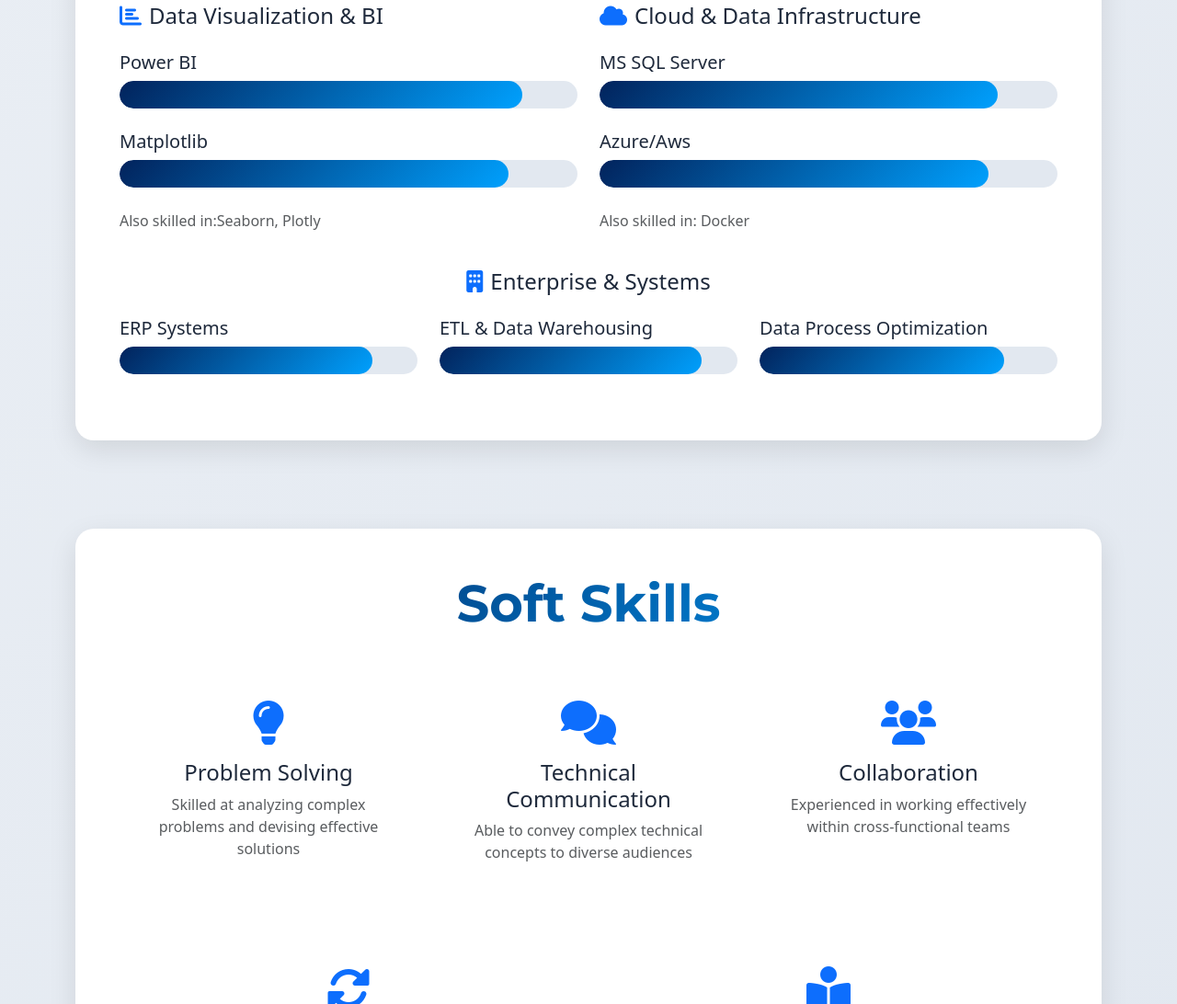
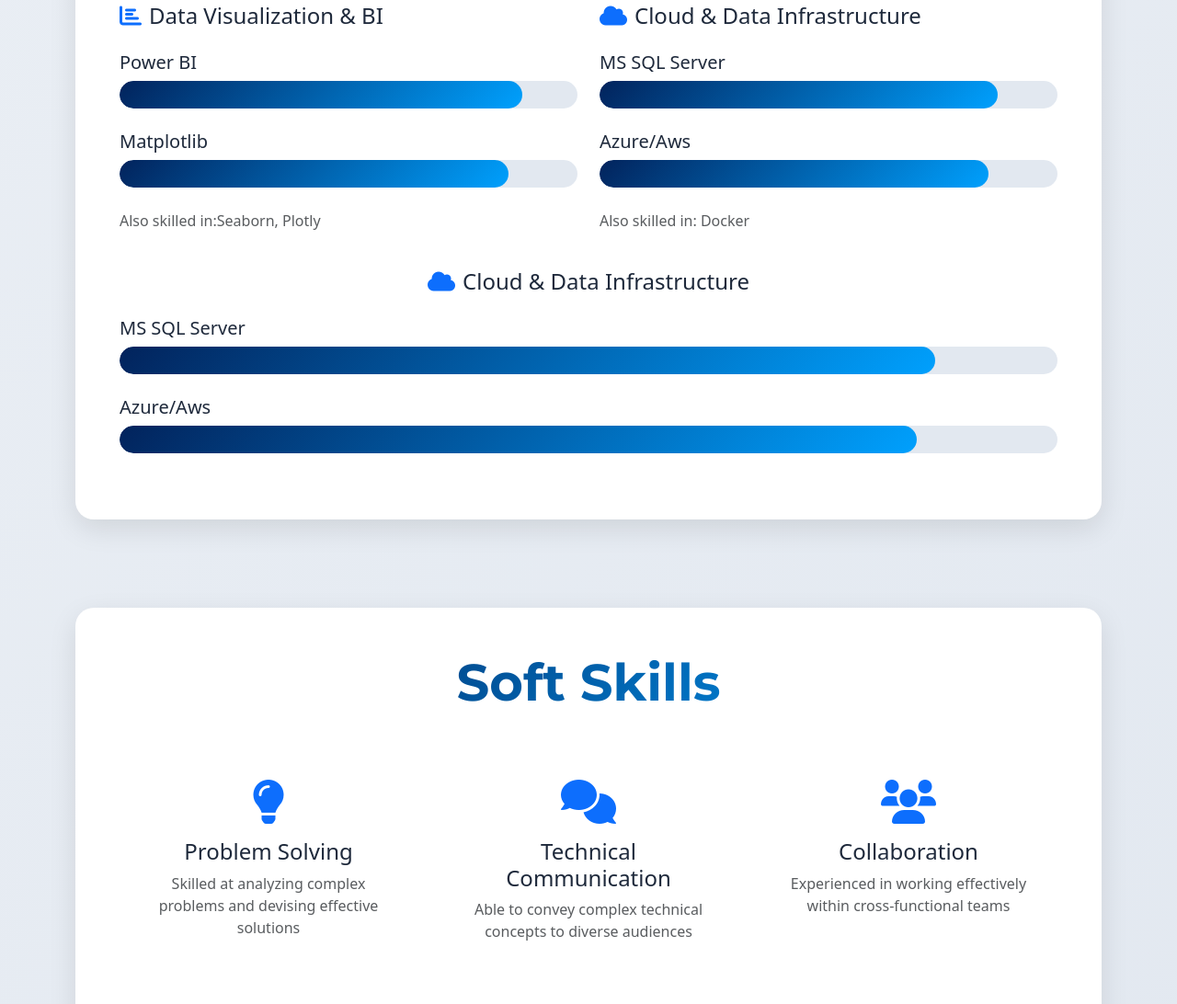
Before and after one commit to MininduT/MininduThilakarathne, a plain HTML site: page index.html in a window 1280 px wide. Shown: the part 6176-7268 px from the top of the page at 92% size. Drawn offline with nearby package versions, Linux system fonts and the light colour scheme.

Commit message:
Update index.html

```diff
--- a/index.html
+++ b/index.html
@@ -714,31 +714,30 @@
                 Also skilled in: Docker
               </p>
             </div>
+
+
             <div class="col-md-12">
               <h4 class="mb-4 text-center">
-                <i class="fas fa-building text-primary me-2"></i>Enterprise & Systems
+                    <i class="fas fa-cloud text-primary me-2"></i>Cloud & Data
+                Infrastructure
               </h4>
-              <div class="row justify-content-center">
-                <div class="col-md-4 mb-4">
-                  <h5>ERP Systems</h5>
+              <div class="d-flex align-items-center mb-4">
+                <div class="flex-grow-1">
+                  <h5>MS SQL Server</h5>
+                  <div class="skill-bar">
+                    <div class="skill-progress" style="width: 87%"></div>
+                  </div>
+                </div>
+              </div>
+              <div class="d-flex align-items-center mb-4">
+                <div class="flex-grow-1">
+                  <h5>Azure/Aws</h5>
                   <div class="skill-bar">
                     <div class="skill-progress" style="width: 85%"></div>
                   </div>
                 </div>
-                <div class="col-md-4 mb-4">
-                  <h5>ETL & Data Warehousing</h5>
-                  <div class="skill-bar">
-                    <div class="skill-progress" style="width: 88%"></div>
-                  </div>
-                </div>
-                <div class="col-md-4 mb-4">
-                  <h5>Data Process Optimization</h5>
-                  <div class="skill-bar">
-                    <div class="skill-progress" style="width: 82%"></div>
-                  </div>
-                </div>
               </div>
-            </div>
+
           </div>
         </div>
       </div>
```
